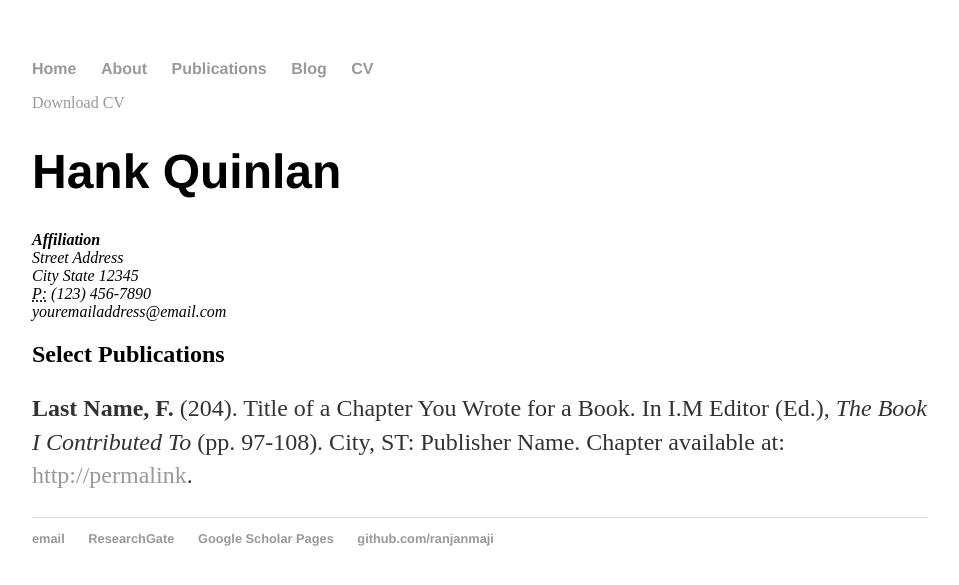
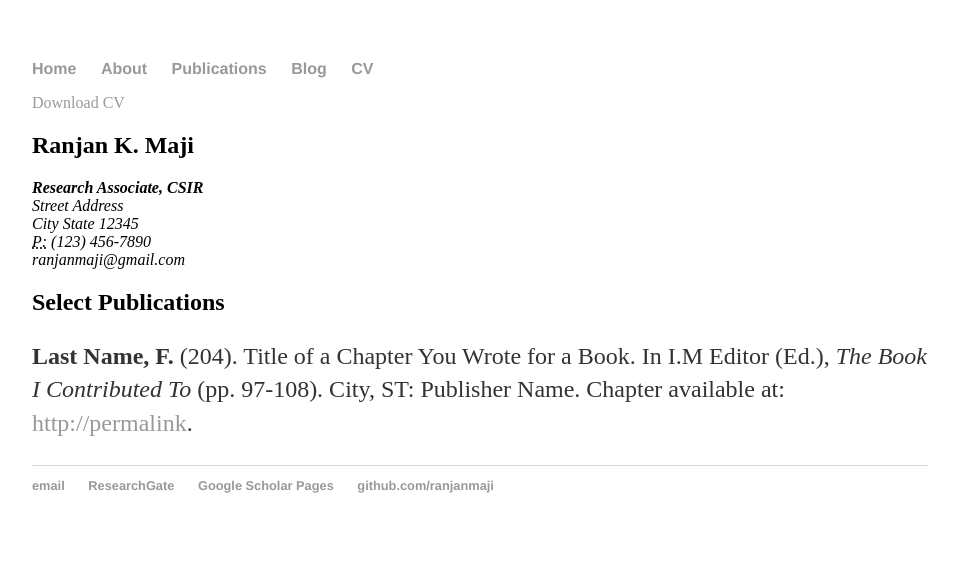
Before and after one commit to ranjanmaji/just-a-site, a Jekyll site: the page built from cv/index.html, in a window 1280 px wide. Shown: the top 585 px of the page, without its empty margins (160-1119 px from the left). Built offline with Jekyll 4.4.1, drawn with Linux system fonts in a browser that asks for light colours.

Commit message:
Update index.html

```diff
--- a/cv/index.html
+++ b/cv/index.html
@@ -5,13 +5,13 @@ title: My CV
 
 	<div class="cv">
 		<a href="ranjan_cv.pdf" class="download" title="Download CV as PDF">Download CV</a>
-					<h1>Hank Quinlan</h1>
+					<h2>Ranjan K. Maji</h2>
 					<address>
-					<strong>Affiliation</strong><br>
+					<strong>Research Associate, CSIR</strong><br>
 					Street Address<br>
 					City State 12345<br>
 					<abbr title="phone">P:</abbr> (123) 456-7890<br>
-					<span class="obfuscate">youremailaddress@email.com</span>
+					<span class="obfuscate">ranjanmaji@gmail.com</span>
 					</address>
 
 					<h2>Select Publications</h2>
```
